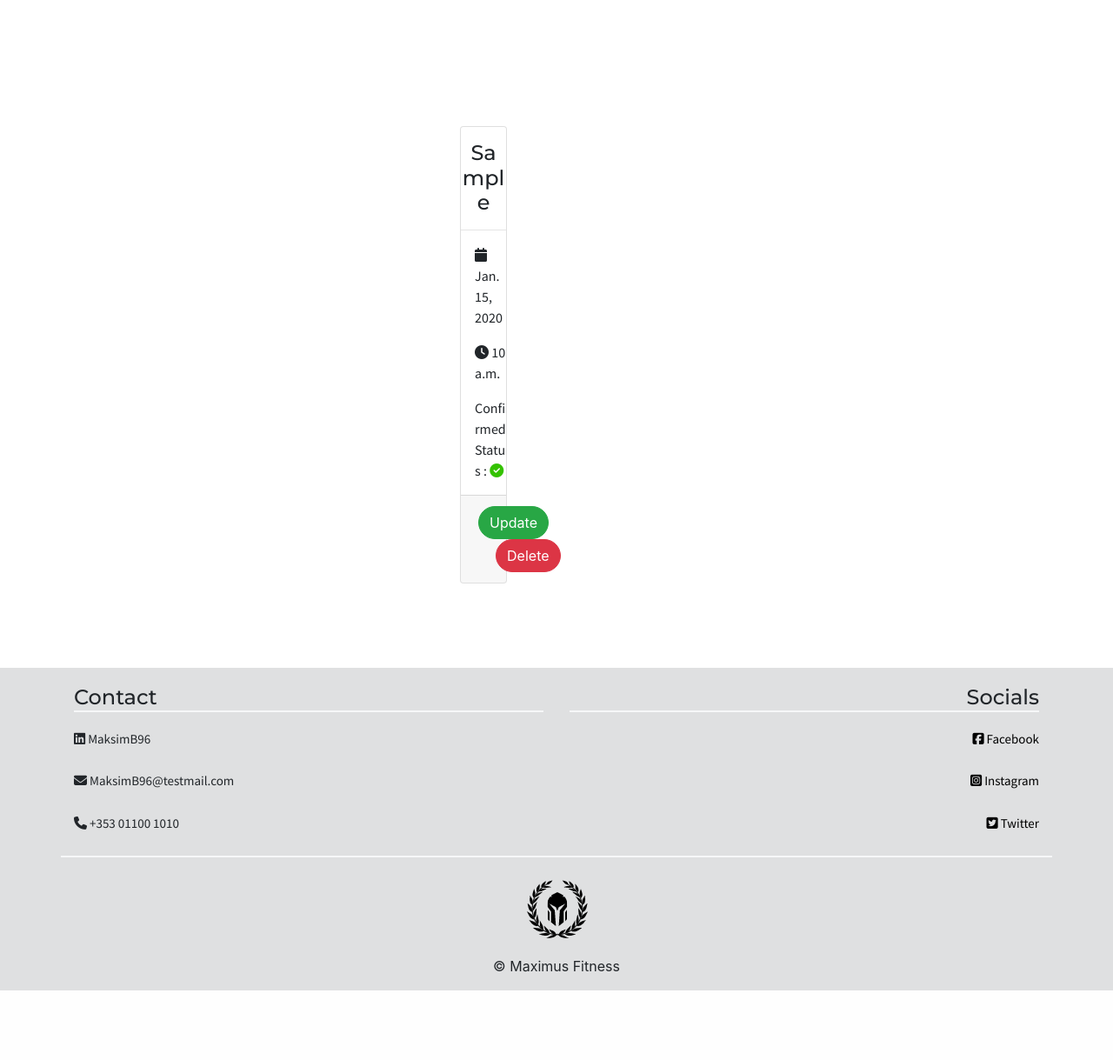
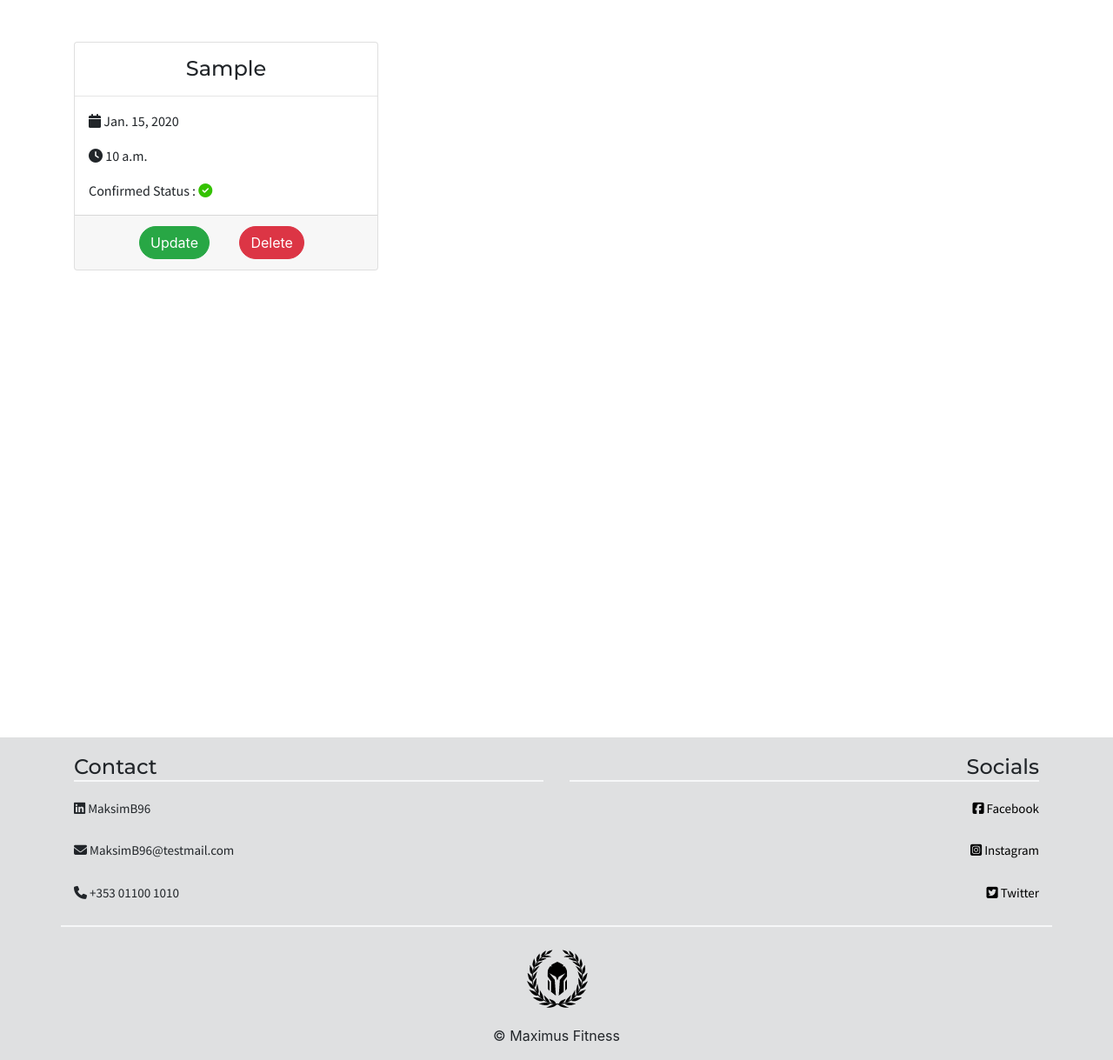
Before and after one commit to MaksimB96/maximusfitness-book_sys_pp4, a Django app: page /manage-session/ in a window 1280 px wide. Shown: the part 205-1424 px from the top of the page at 87% size. Before the commit the page ends 1344 px from the top, so only its background shows below. Run offline with Django 3.2, Linux system fonts and the light colour scheme; a user stored in the database is signed in; tables that the repository leaves empty hold one stand-in row (values such as "Sample post"); some libraries are stand-ins or nearby versions.

Commit message:
Add minor style adjustments

```diff
--- a/book/forms.py
+++ b/book/forms.py
@@ -1,5 +1,6 @@
 from .models import SessionBook
 from django.forms import ModelForm
+import arrow
 from django import forms
 
 
--- a/static/css/style.css
+++ b/static/css/style.css
@@ -78,6 +78,7 @@
 .btn-outline-danger,
 .btn-success {
     border-radius: 20px !important;
+    margin-right: 10px;
 }
 
 .btn-outline-danger a {
@@ -288,6 +289,10 @@
     padding-top: 10%;
 }
 
+.manage-cont-1 {
+    height: 100vh;
+}
+
 .manage-cont .row h2 {
     font-size: 40px;
     text-shadow: 2px 2px 6px #000000;
@@ -310,7 +315,7 @@
     padding-top: 100px;
 }
 
-.main-content {
+.manage-cont .main-content {
     width: 50%;
     border-radius: 20px;
     box-shadow: 0 5px 5px rgba(0, 0, 0, 0.7);
--- a/templates/base.html
+++ b/templates/base.html
@@ -56,7 +56,7 @@
                 </li>
                 {% else %}
                 <li class="nav-item">
-                    <a href="#" class="nav-link link-style mr-2">Contact</a>
+                    <a href="{% url 'home' %}#contact-section" class="nav-link link-style mr-2">Contact</a>
                 </li>
                 <li class="nav-item">
                     <a href="{% url 'account_signup' %}" class="nav-link link-style mr-2">Sign-Up</a>
--- a/templates/manage-session.html
+++ b/templates/manage-session.html
@@ -7,7 +7,7 @@
 
 
 
-<div class="container sign-up-cont mt-5">
+<div class="container manage-cont-1 mt-5">
     <div class="row hidden-md-up">
         {% if items %}
         {% for item in items %}
```
